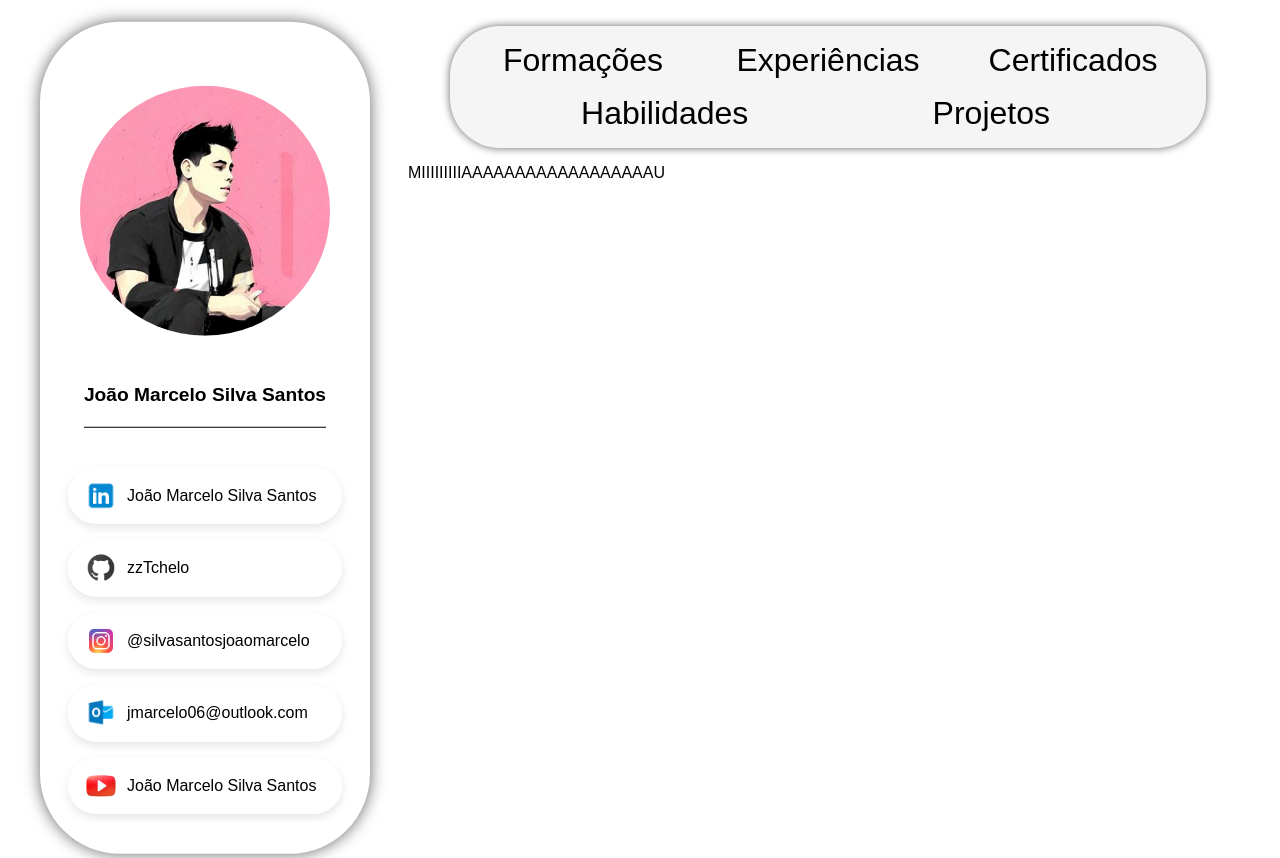
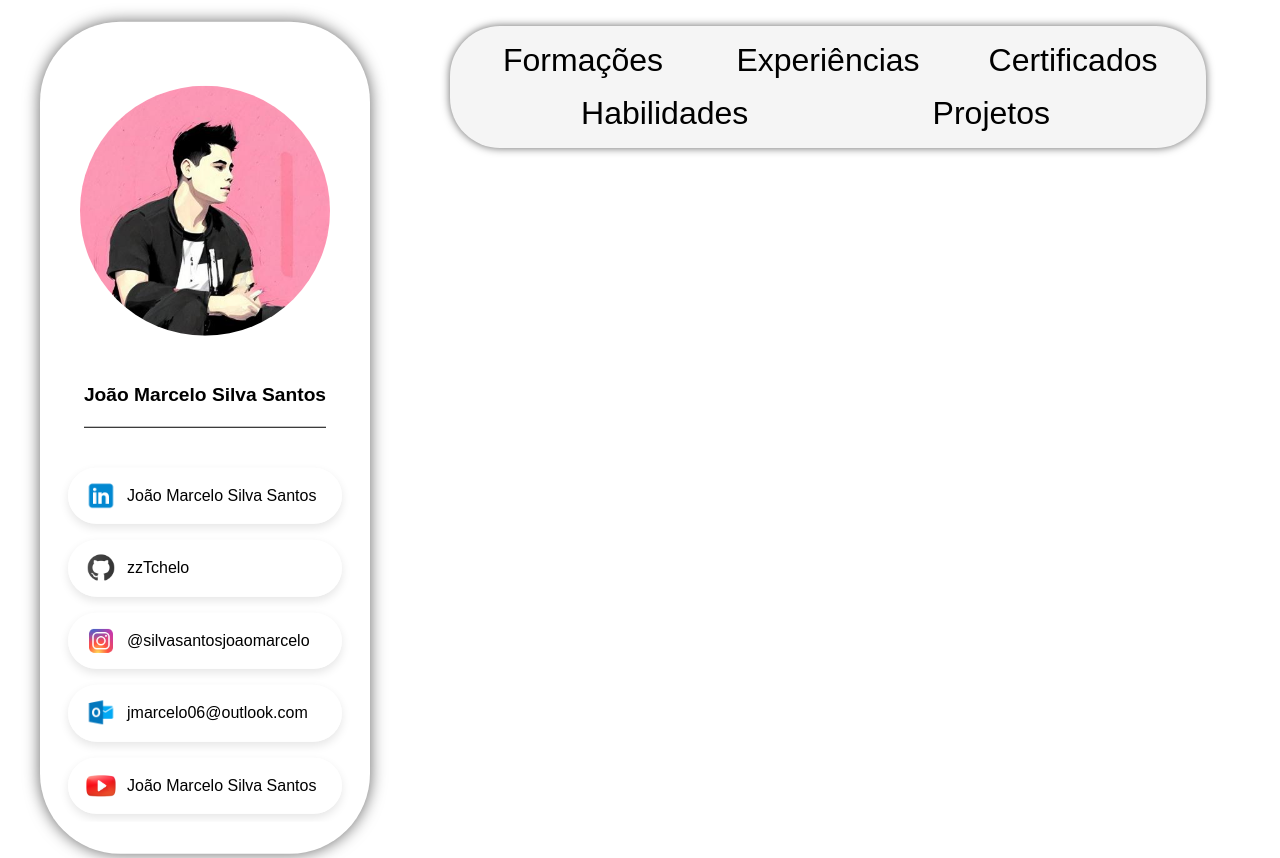
Before and after one commit to zzTchelo/react_curriculum, a React (Create React App) app: page /Projetos in a window 1280 px wide. Built offline with nearby package versions, Linux system fonts and the light colour scheme.

Commit message:
Update index.jsx

```diff
--- a/src/main/projetos/index.jsx
+++ b/src/main/projetos/index.jsx
@@ -2,7 +2,7 @@ import './projetos.css'
 
 const Projetos = () => {
     return (
-        <p>MIIIIIIIIIAAAAAAAAAAAAAAAAAAU</p>
+        <p></p>
     )
 }
 
```
